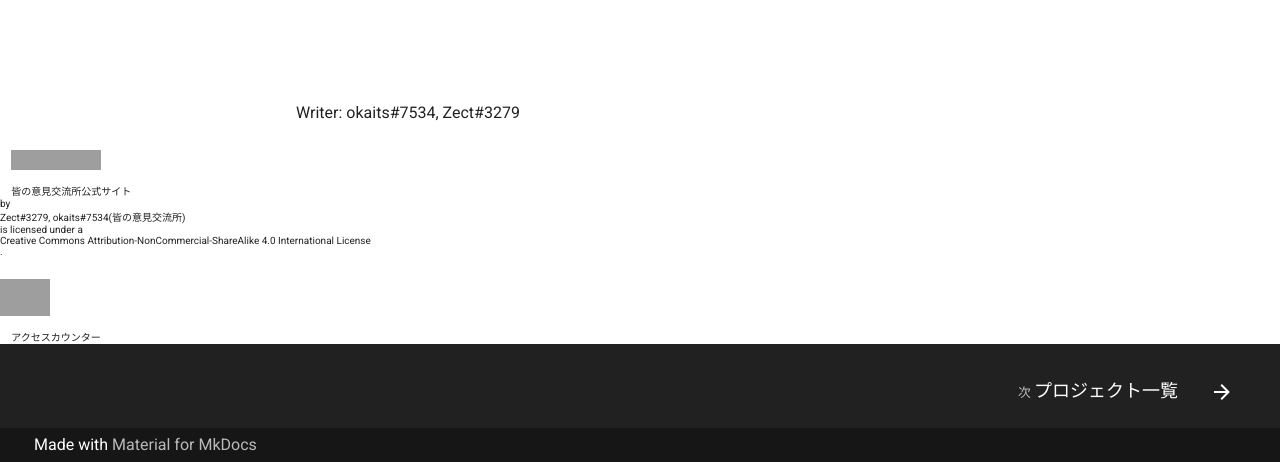
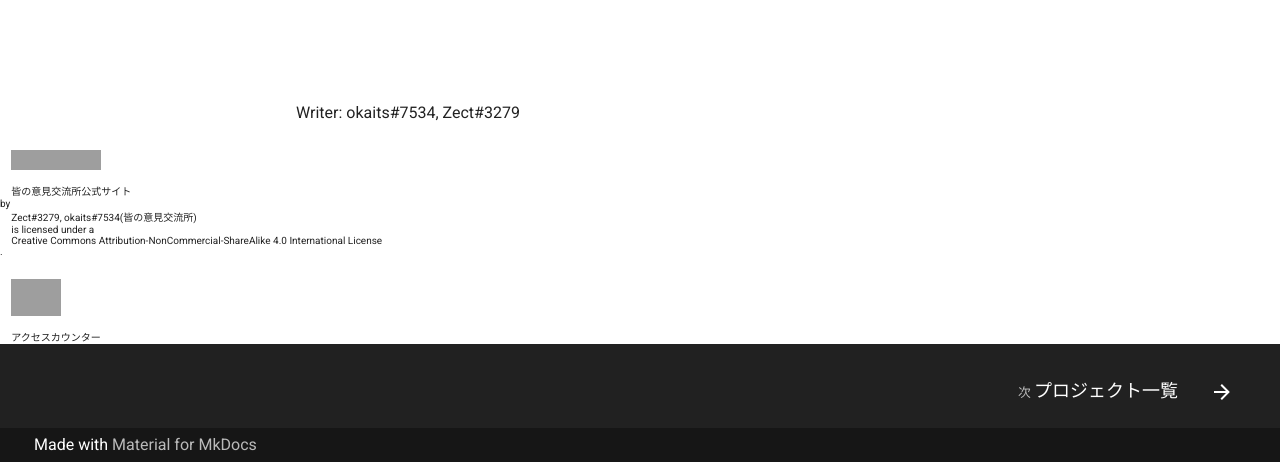
Before and after one commit to linuxcodevserver/linuxcodevserver.github.io, an MkDocs documentation site: the page built from docs/index.md, in a window 1280 px wide and 1350 px high. Shown: the part 888-1350 px from the top of the window. Built offline with MkDocs 1.6.1 and Material for MkDocs 9.7.7, drawn with Linux system fonts in a browser that asks for light colours; comment, search, counter and statistics services are not loaded; grey boxes are pictures that could not be loaded.

Commit message:
[fix] 中途半端なMarginを訂正

```diff
--- a/overrides/partials/footer.html
+++ b/overrides/partials/footer.html
@@ -1,7 +1,7 @@
 {% import "partials/language.html" as lang with context %}
-<a rel="license" href="http://creativecommons.org/licenses/by-nc-sa/4.0/"><img alt="Creative Commons License" style="border-width:0; margin-left: 0.3cm;" src="https://i.creativecommons.org/l/by-nc-sa/4.0/88x31.png" /></a><br /><span xmlns:dct="http://purl.org/dc/terms/" href="http://purl.org/dc/dcmitype/Text" property="dct:title" rel="dct:type" style="margin-left: 0.3cm;">皆の意見交流所公式サイト</span> by <a xmlns:cc="http://creativecommons.org/ns#" href="https://discord.com/invite/sUdAE64Zc7" property="cc:attributionName" rel="cc:attributionURL">Zect#3279, okaits#7534(皆の意見交流所)</a> is licensed under a <a rel="license" href="http://creativecommons.org/licenses/by-nc-sa/4.0/">Creative Commons Attribution-NonCommercial-ShareAlike 4.0 International License</a>.
+<a rel="license" href="http://creativecommons.org/licenses/by-nc-sa/4.0/"><img alt="Creative Commons License" style="border-width:0; margin-left: 0.3cm;" src="https://i.creativecommons.org/l/by-nc-sa/4.0/88x31.png" /></a><br /><span xmlns:dct="http://purl.org/dc/terms/" href="http://purl.org/dc/dcmitype/Text" property="dct:title" rel="dct:type" style="margin-left: 0.3cm;">皆の意見交流所公式サイト</span><span style: 0.3cm> by </span><a xmlns:cc="http://creativecommons.org/ns#" href="https://discord.com/invite/sUdAE64Zc7" property="cc:attributionName" rel="cc:attributionURL" style="margin-left: 0.3cm;">Zect#3279, okaits#7534(皆の意見交流所)</a><span style="margin-left: 0.3cm;"> is licensed under a </span><a rel="license" href="http://creativecommons.org/licenses/by-nc-sa/4.0/" style="margin-left: 0.3cm;">Creative Commons Attribution-NonCommercial-ShareAlike 4.0 International License</a>.
 <br><br><br>
-<a href="https://github.com/linuxcodevserver/linuxcodevserver.github.io"><img src="https://ideal-reality.com/wp-content/uploads/GitThumbnail.png" alt="Github" width="50"></a><br>
+<a href="https://github.com/linuxcodevserver/linuxcodevserver.github.io" style="margin-left: 0.3cm;"><img src="https://ideal-reality.com/wp-content/uploads/GitThumbnail.png" alt="Github" width="50"></a><br>
 <span style="margin-left: 0.3cm;">アクセスカウンター</span>
 <footer class="md-footer">
   {% if page.previous_page or page.next_page %}
```
